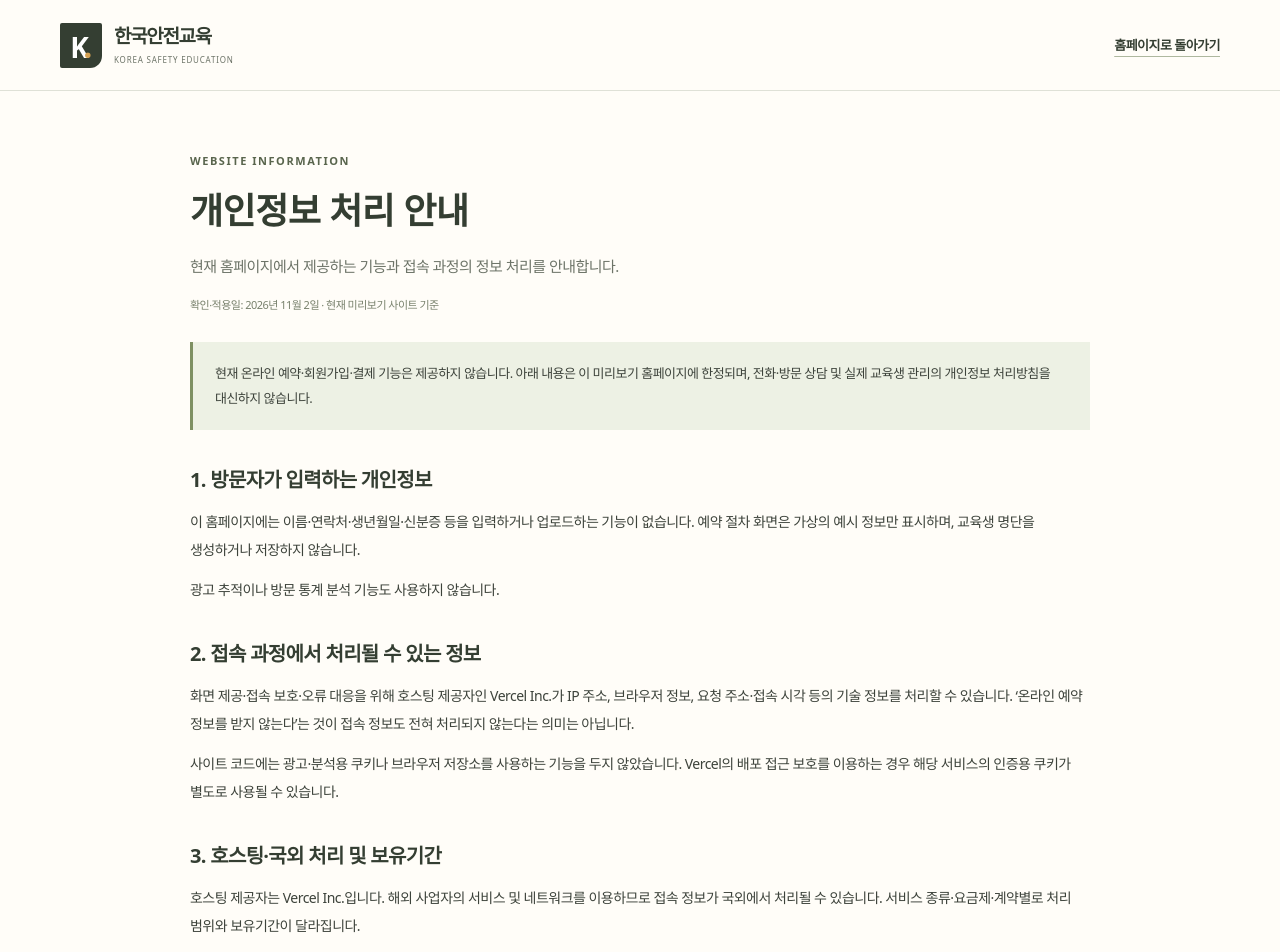
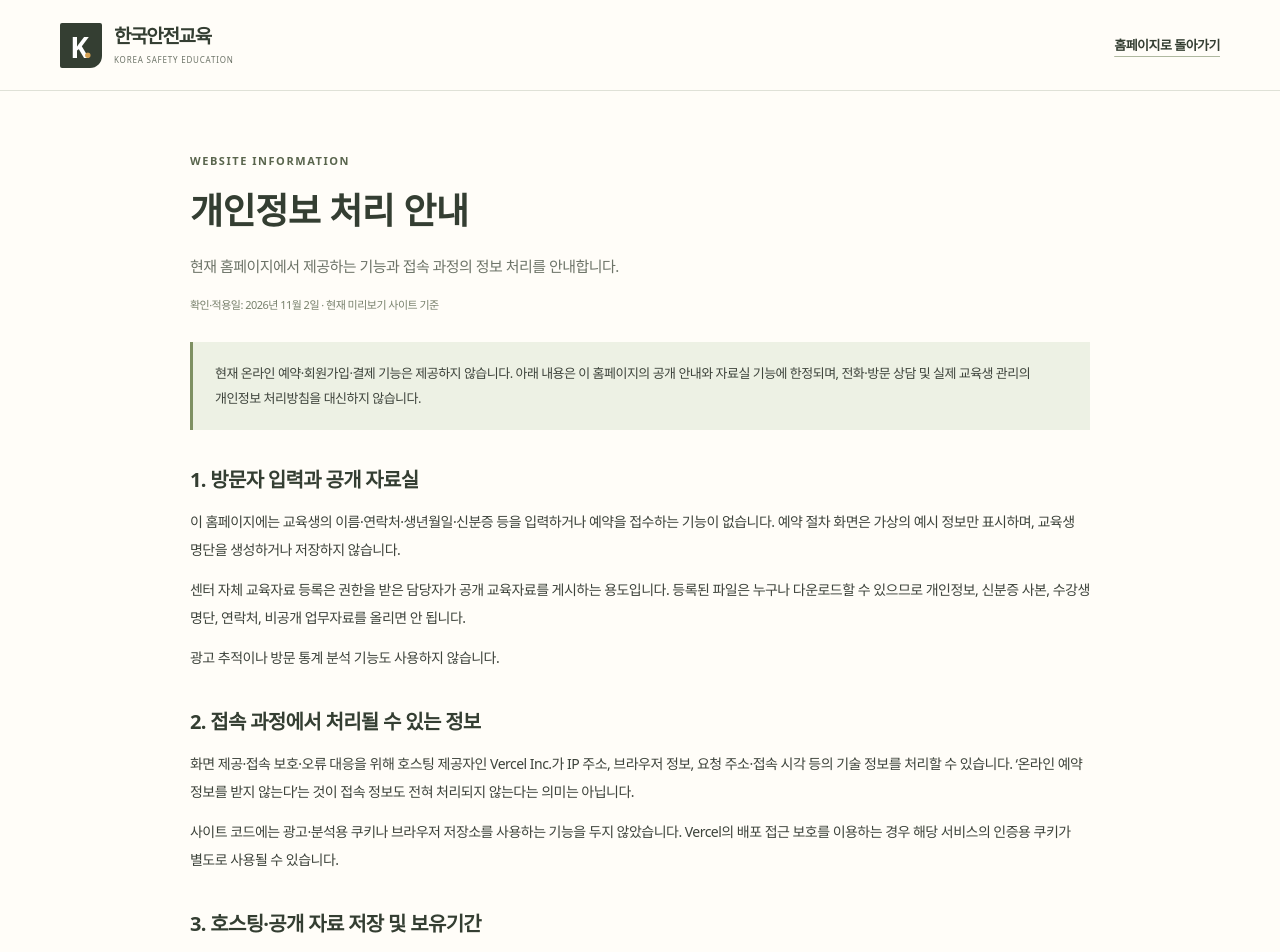
Before and after one commit to c7609chj8-dot/korea-safety-education, a Next.js app: page /privacy in a window 1280 px wide. Shown: the top 952 px of the page. Built offline with nearby package versions, Linux system fonts and the light colour scheme; no server answers.

Commit message:
Clarify public materials policy

```diff
--- a/app/privacy/page.tsx
+++ b/app/privacy/page.tsx
@@ -5,10 +5,10 @@ export const metadata = pageMetadata({ title: '개인정보 처리 안내 | 한
 
 export default function PrivacyPage() {
   return <LegalPage title="개인정보 처리 안내" description="현재 홈페이지에서 제공하는 기능과 접속 과정의 정보 처리를 안내합니다.">
-    <div className="policy-notice">현재 온라인 예약·회원가입·결제 기능은 제공하지 않습니다. 아래 내용은 이 미리보기 홈페이지에 한정되며, 전화·방문 상담 및 실제 교육생 관리의 개인정보 처리방침을 대신하지 않습니다.</div>
-    <section><h2>1. 방문자가 입력하는 개인정보</h2><p>이 홈페이지에는 이름·연락처·생년월일·신분증 등을 입력하거나 업로드하는 기능이 없습니다. 예약 절차 화면은 가상의 예시 정보만 표시하며, 교육생 명단을 생성하거나 저장하지 않습니다.</p><p>광고 추적이나 방문 통계 분석 기능도 사용하지 않습니다.</p></section>
+    <div className="policy-notice">현재 온라인 예약·회원가입·결제 기능은 제공하지 않습니다. 아래 내용은 이 홈페이지의 공개 안내와 자료실 기능에 한정되며, 전화·방문 상담 및 실제 교육생 관리의 개인정보 처리방침을 대신하지 않습니다.</div>
+    <section><h2>1. 방문자 입력과 공개 자료실</h2><p>이 홈페이지에는 교육생의 이름·연락처·생년월일·신분증 등을 입력하거나 예약을 접수하는 기능이 없습니다. 예약 절차 화면은 가상의 예시 정보만 표시하며, 교육생 명단을 생성하거나 저장하지 않습니다.</p><p>센터 자체 교육자료 등록은 권한을 받은 담당자가 공개 교육자료를 게시하는 용도입니다. 등록된 파일은 누구나 다운로드할 수 있으므로 개인정보, 신분증 사본, 수강생 명단, 연락처, 비공개 업무자료를 올리면 안 됩니다.</p><p>광고 추적이나 방문 통계 분석 기능도 사용하지 않습니다.</p></section>
     <section><h2>2. 접속 과정에서 처리될 수 있는 정보</h2><p>화면 제공·접속 보호·오류 대응을 위해 호스팅 제공자인 Vercel Inc.가 IP 주소, 브라우저 정보, 요청 주소·접속 시각 등의 기술 정보를 처리할 수 있습니다. ‘온라인 예약 정보를 받지 않는다’는 것이 접속 정보도 전혀 처리되지 않는다는 의미는 아닙니다.</p><p>사이트 코드에는 광고·분석용 쿠키나 브라우저 저장소를 사용하는 기능을 두지 않았습니다. Vercel의 배포 접근 보호를 이용하는 경우 해당 서비스의 인증용 쿠키가 별도로 사용될 수 있습니다.</p></section>
-    <section><h2>3. 호스팅·국외 처리 및 보유기간</h2><p>호스팅 제공자는 Vercel Inc.입니다. 해외 사업자의 서비스 및 네트워크를 이용하므로 접속 정보가 국외에서 처리될 수 있습니다. 서비스 종류·요금제·계약별로 처리 범위와 보유기간이 달라집니다.</p><p>현재 확인한 사이트에는 별도 로그 전송 연동이 없으며, 응용프로그램에서 예약자 데이터베이스나 자체 접속 로그를 운영하지 않습니다. 다만 Vercel이 처리하는 기술 정보의 전체 보유기간·처리국가·국외이전 근거는 운영 계약과 설정 확인이 필요합니다. 확인되지 않은 기간이나 국가를 확정 사실로 표시하지 않습니다.</p><p>정식 운영 전 해당 조건을 확인해 위탁·국외이전 및 보유·파기 사항을 포함한 개인정보 처리방침을 확정해야 합니다. <a href="https://vercel.com/legal/privacy-notice" target="_blank" rel="noopener noreferrer">Vercel 개인정보 안내</a>와 <a href="https://vercel.com/legal/dpa" target="_blank" rel="noopener noreferrer">개인정보 처리 계약 안내</a>를 참고할 수 있습니다.</p></section>
+    <section><h2>3. 호스팅·공개 자료 저장 및 보유기간</h2><p>호스팅 제공자는 Vercel Inc.입니다. 해외 사업자의 서비스 및 네트워크를 이용하므로 접속 정보가 국외에서 처리될 수 있습니다. 서비스 종류·요금제·계약별로 처리 범위와 보유기간이 달라집니다.</p><p>센터 자체 자료실의 공개 파일은 Vercel Blob 공개 저장소를 통해 제공됩니다. 따라서 해당 자료에는 개인정보나 비공개 정보가 포함되어서는 안 됩니다. 예약자 데이터베이스나 자체 접속 로그는 현재 응용프로그램에서 운영하지 않습니다.</p><p>Vercel이 처리하는 기술 정보와 공개 파일의 전체 보유기간·처리국가·국외이전 근거는 운영 계약과 설정 확인이 필요합니다. 확인되지 않은 기간이나 국가를 확정 사실로 표시하지 않습니다.</p><p>정식 온라인 접수 운영 전에는 위탁·국외이전 및 보유·파기 사항을 포함한 개인정보 처리방침을 확정해야 합니다. <a href="https://vercel.com/legal/privacy-notice" target="_blank" rel="noopener noreferrer">Vercel 개인정보 안내</a>와 <a href="https://vercel.com/legal/dpa" target="_blank" rel="noopener noreferrer">개인정보 처리 계약 안내</a>를 참고할 수 있습니다.</p></section>
     <section><h2>4. 외부 사이트와 연락 기능</h2><p>지도와 공식기관 링크는 사용자가 선택하면 외부 서비스로 이동합니다. 해당 서비스의 개인정보 처리 기준이 적용됩니다. 전화·이메일 연결은 기기의 전화·메일 프로그램을 실행하며, 이 사이트에 별도의 접수 기록을 생성하지 않습니다.</p><p>세금계산서 이메일은 증빙 업무용입니다. 홈페이지나 일반 문의 과정에서 주민등록번호·신분증 사본·건강정보 등은 보내지 마세요.</p></section>
     <section><h2>5. 문의 및 권리 행사</h2><p>개인정보 처리 여부 확인, 열람·정정·삭제·처리정지 등 관련 문의는 한국안전교육 대표전화 055-389-0302로 접수할 수 있습니다. 요청 내용과 실제 처리 여부를 확인하여 관계 법령에 따라 안내합니다.</p><p>개인정보 보호책임자의 성명·직책과 공식 담당부서는 아직 확인되지 않았습니다. 이 문의 창구를 책임자 지정이 완료됐다는 의미로 표시하지 않습니다.</p><p>외부 권리구제 안내는 <a href="https://www.privacy.go.kr/" target="_blank" rel="noopener noreferrer">개인정보 포털</a>에서 확인할 수 있습니다.</p></section>
     <section><h2>6. 실제 온라인 접수를 시작할 때</h2><p>수집 목적·항목·보유기간·법적 근거, 동의를 받는 경우 거부권과 불이익, 실제 수탁자·국외이전 조건, 보호책임자·권리행사 방법을 먼저 확정하여 공개합니다. 민감정보나 고유식별정보를 일반 예약 항목으로 추가하지 않습니다.</p></section>
```
